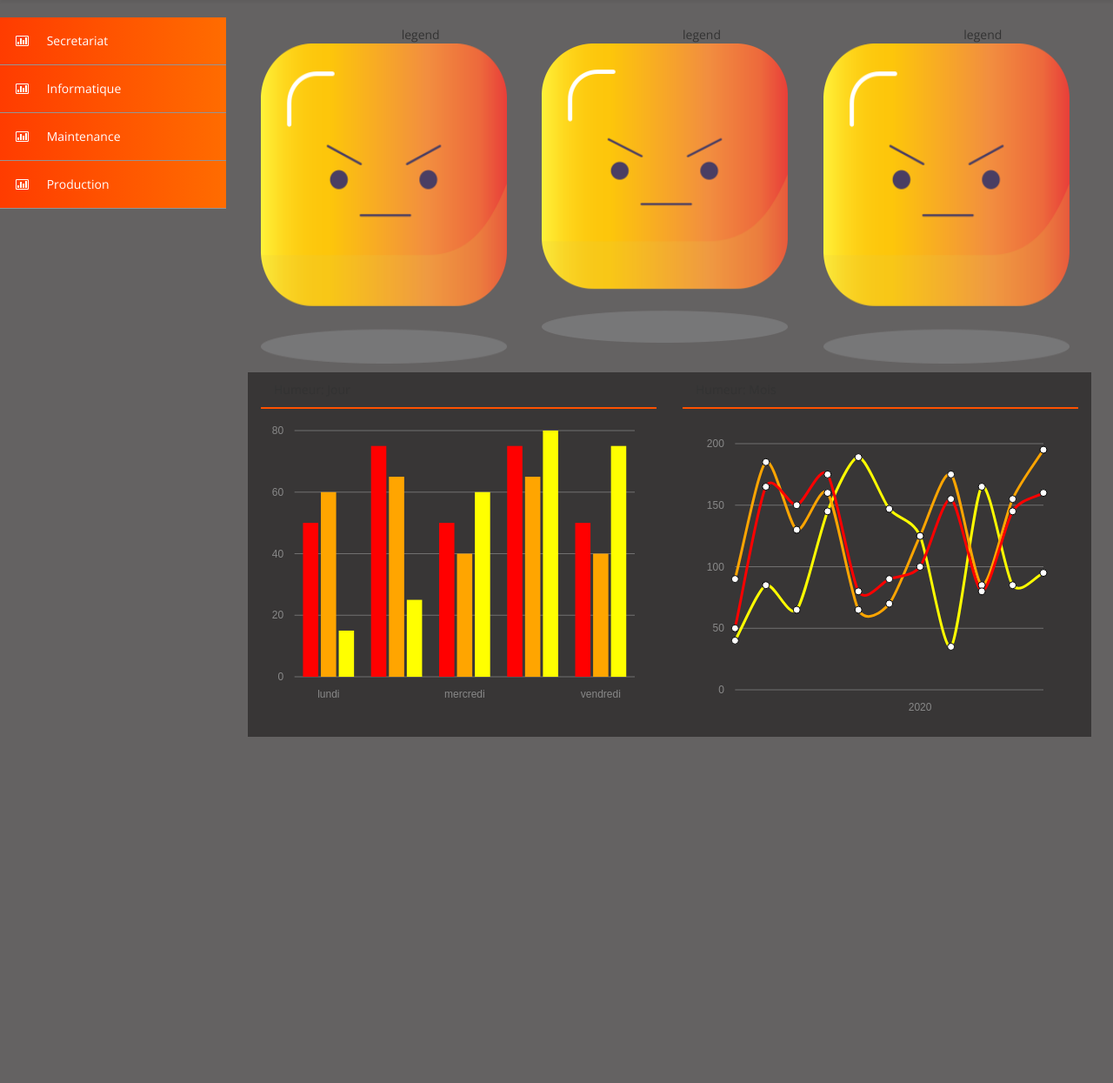
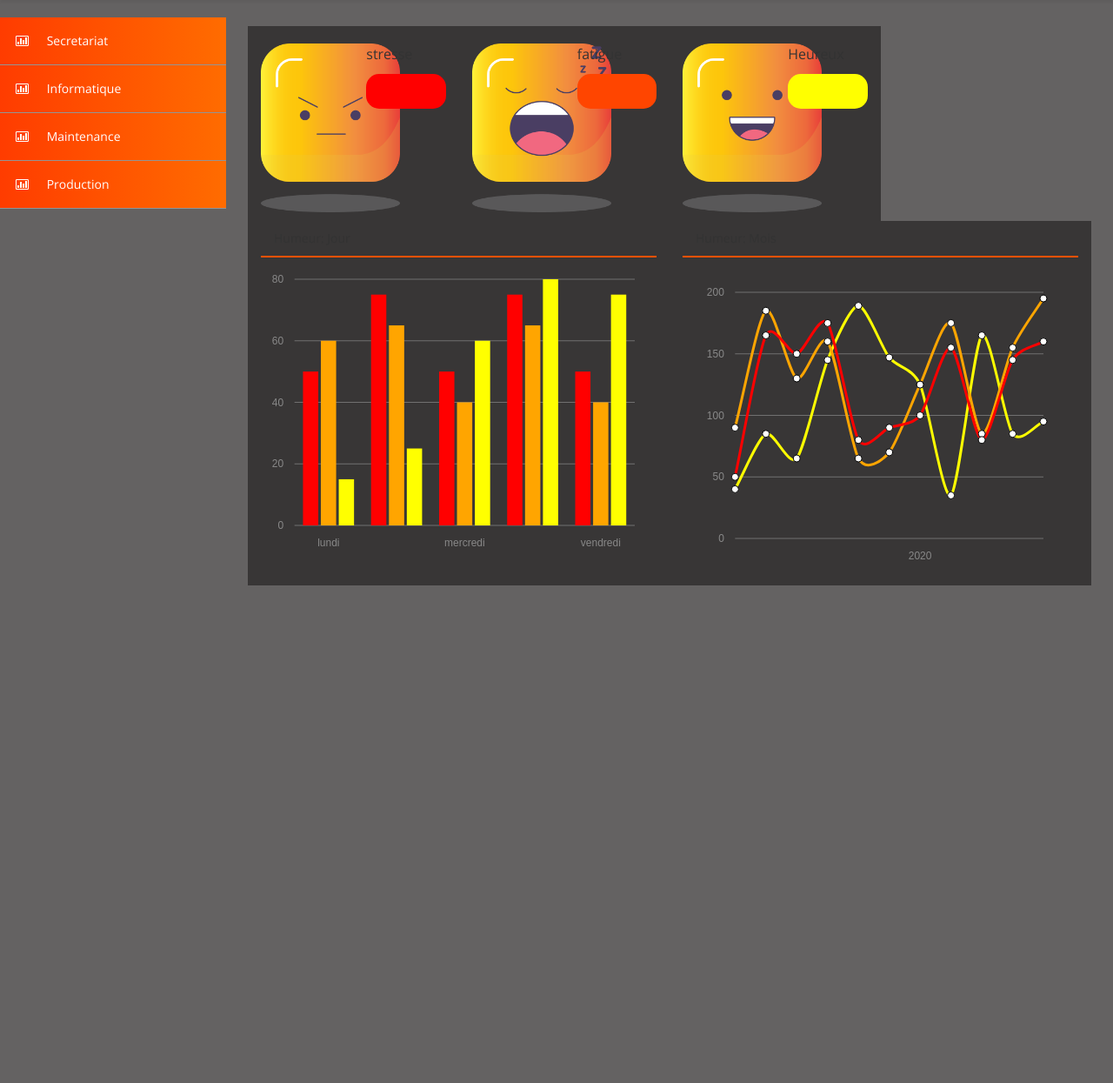
Before and after one commit to skyrebel/softrh, a PHP site: page /hybrid-admin-free-web-template/chart.html in a window 1280 px wide. Shown: the part 60-1305 px from the top of the page at 87% size. Run offline with PHP 8.4, Linux system fonts and the light colour scheme; grey boxes are pictures that could not be loaded.

Commit message:
dasboard style

```diff
--- a/hybrid-admin-free-web-template/assets/css/custom-styles.css
+++ b/hybrid-admin-free-web-template/assets/css/custom-styles.css
@@ -617,3 +617,25 @@ font-size: 19px;
   margin: 14px;
 }
 }
+
+
+/* ---------------------------------
+      *LEGEND*
+------------------------------------ */
+.color-choice-red{
+  height: 40px;
+  border-radius: 15px;
+  background-color: red;
+}
+
+.color-choice-orange {
+  height: 40px;
+  border-radius: 15px;
+  background-color: orangered;
+}
+
+.color-choice-yellow {
+  height: 40px;
+  border-radius: 15px;
+  background-color: yellow;
+}
--- a/hybrid-admin-free-web-template/chart.html
+++ b/hybrid-admin-free-web-template/chart.html
@@ -136,37 +136,40 @@
         <div id="page-wrapper">
             <div id="page-inner">
                 <!-- /. ROW  -->
-                <div class="row">
-                    <div class="col-lg-4">
-                        <div class="row">
+                <div class="row mb-lg-3">
+                    <div class="col-lg-3">
+                        <div class="row bg-graphics ">
                             <div class="col-lg-6">
-                                <p><img href="#" class="img-fluid" src="../media/stresse.png" alt="image" width="283"
-                                height="368"></p>
+                                <p><img href="#" class="img-fluid" src="../media/stresse.png" alt="image" width="160"
+                                ></p>
                             </div>
                             <div class="col-lg-6">
-                                <div>legend</div>
+                                <p>stresse</p>
+                                <div class="color-choice-red"></div>
                             </div>
                         </div>
                     </div>
-                    <div class="col-lg-4">
-                        <div class="row">
+                    <div class="col-lg-3">
+                        <div class="row bg-graphics">
                             <div class="col-lg-6">
-                                <p><img href="#" class="img-fluid" src="../media/stresse.png" alt="image" width="283"
+                                <p><img href="#" class="img-fluid" src="../media/fatigue.png" alt="image" width="160"
                                 ></p>
                             </div>
-                            <div class="col-lg-6">
-                                <div>legend</div>
+                            <div class="col-lg-6 ">
+                                <p class="text-white">fatigue</p>
+                                <div class="color-choice-orange"></div>
                             </div>
                         </div>
                     </div>
-                    <div class="col-lg-4">
-                        <div class="row">
-                            <div class="col-lg-6">
-                                <p><img href="#" class="img-fluid" src="../media/stresse.png" alt="image" width="283"
-                                height="368"></p>
+                    <div class="col-lg-3">
+                        <div class="row bg-graphics">
+                            <div class="col-lg-6 ">
+                                <p class=""><img href="#" class="img-fluid" src="../media/heureux.png" alt="image" width="160"
+                                ></p>
                             </div>
-                            <div class="col-lg-6">
-                                <div>legend</div>
+                            <div class="col-lg-6 text-white">
+                                <p>Heureux</p>
+                                <div class="color-choice-yellow"></div>
                             </div>
                         </div>
                     </div>
```
